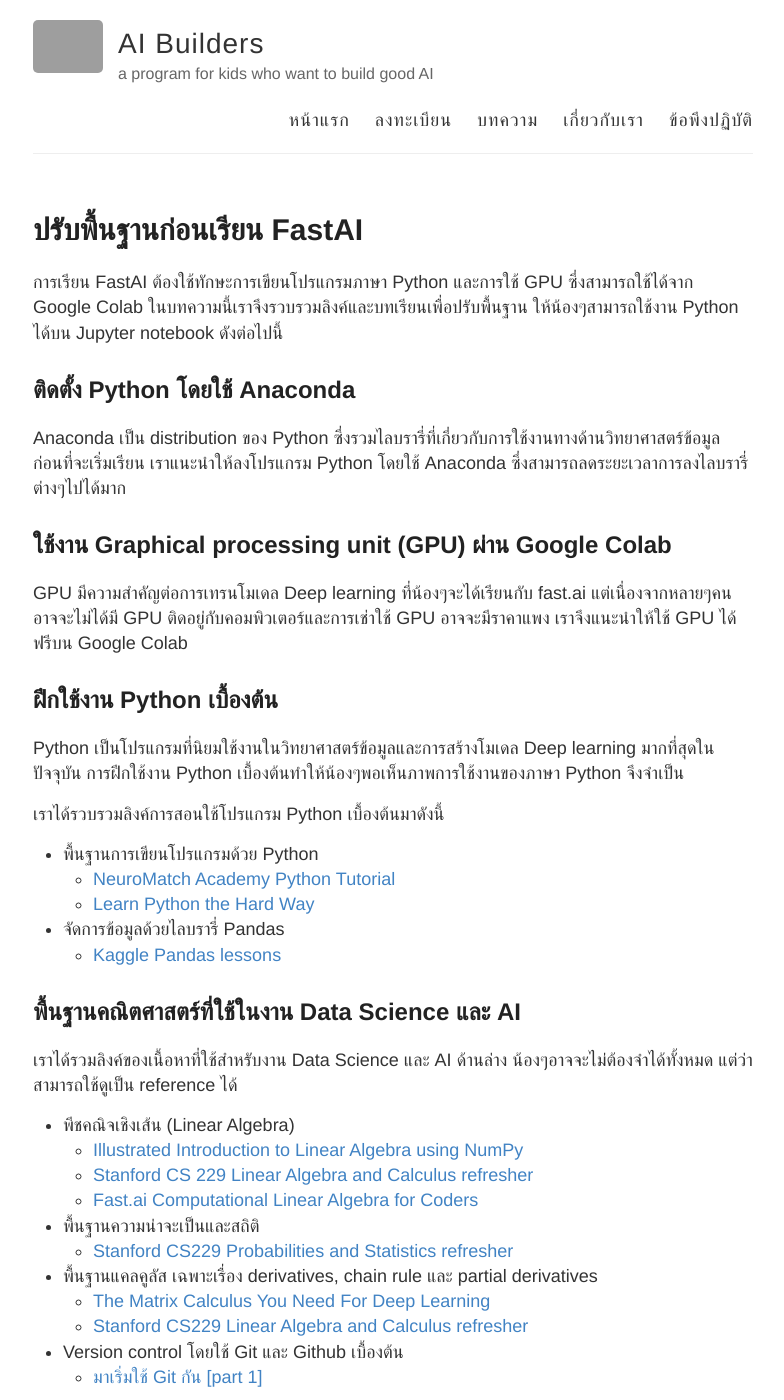
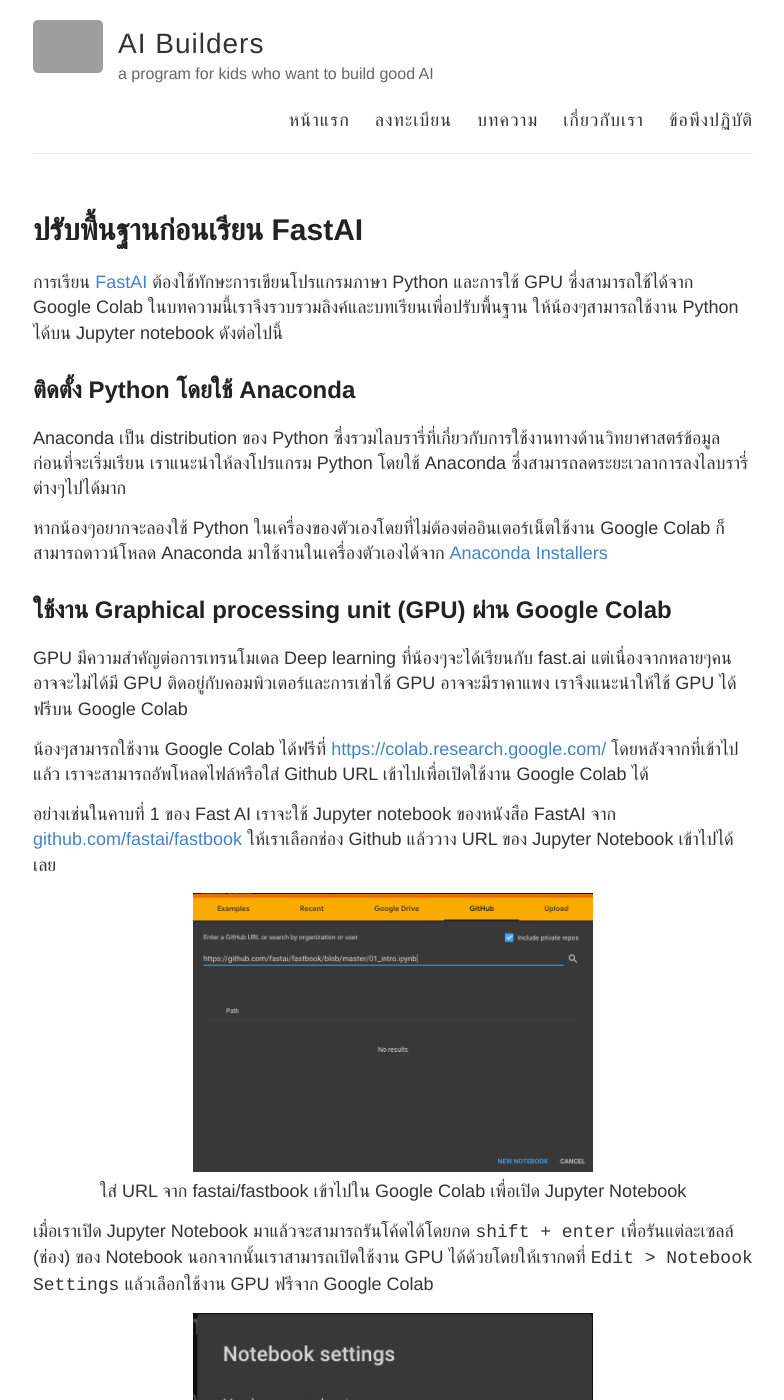
Before and after one commit to ai-builders/ai-builders.github.io, a Jekyll site: the page built from docs/_posts/2020-2-21-before-class.md, in a window 1280 px wide and 1400 px high. Shown: the whole window, without its empty margins (247-1031 px from the left). Built offline with Jekyll 4.4.1, drawn with Linux system fonts in a browser that asks for light colours; some of the changed text lies outside the part shown; grey boxes are pictures that could not be loaded.

Commit message:
Adding syllabus and update before class post

```diff
--- a/docs/_posts/2020-2-21-before-class.md
+++ b/docs/_posts/2020-2-21-before-class.md
@@ -3,7 +3,7 @@
 title: ปรับพื้นฐานก่อนเรียน FastAI
 ---
 
-การเรียน FastAI ต้องใช้ทักษะการเขียนโปรแกรมภาษา Python
+การเรียน [FastAI](https://course.fast.ai/) ต้องใช้ทักษะการเขียนโปรแกรมภาษา Python
 และการใช้ GPU ซึ่งสามารถใช้ได้จาก Google Colab ในบทความนี้เราจึงรวบรวมลิงค์และบทเรียนเพื่อปรับพื้นฐาน
 ให้น้องๆสามารถใช้งาน Python ได้บน Jupyter notebook ดังต่อไปนี้
 
@@ -13,10 +13,36 @@
 ก่อนที่จะเริ่มเรียน เราแนะนำให้ลงโปรแกรม Python โดยใช้
 Anaconda ซึ่งสามารถลดระยะเวลาการลงไลบรารี่ต่างๆไปได้มาก
 
+หากน้องๆอยากจะลองใช้ Python ในเครื่องของตัวเองโดยที่ไม่ต้องต่ออินเตอร์เน็ตใช้งาน Google Colab
+ก็สามารถดาวน์โหลด Anaconda มาใช้งานในเครื่องตัวเองได้จาก [Anaconda Installers](https://www.anaconda.com/products/individual)
+
 ## ใช้งาน Graphical processing unit (GPU) ผ่าน Google Colab
 
 GPU มีความสำคัญต่อการเทรนโมเดล Deep learning ที่น้องๆจะได้เรียนกับ fast.ai แต่เนื่องจากหลายๆคนอาจจะไม่ได้มี GPU
 ติดอยู่กับคอมพิวเตอร์และการเช่าใช้ GPU อาจจะมีราคาแพง เราจึงแนะนำให้ใช้ GPU ได้ฟรีบน Google Colab
+
+น้องๆสามารถใช้งาน Google Colab ได้ฟรีที่ [https://colab.research.google.com/](https://colab.research.google.com/)
+โดยหลังจากที่เข้าไปแล้ว เราจะสามารถอัพโหลดไฟล์หรือใส่ Github URL เข้าไปเพื่อเปิดใช้งาน Google Colab ได้
+
+อย่างเช่นในคาบที่ 1 ของ Fast AI เราจะใช้ Jupyter notebook ของหนังสือ FastAI จาก
+[github.com/fastai/fastbook](https://github.com/fastai/fastbook/) ให้เราเลือกช่อง Github แล้ววาง URL
+ของ Jupyter Notebook เข้าไปได้เลย
+
+<figure align="center">
+  <img src="{{ site.baseurl }}/images/colab-url.png" style="width: 400px;"/>
+  <figcaption>ใส่ URL จาก fastai/fastbook เข้าไปใน Google Colab เพื่อเปิด Jupyter Notebook</figcaption>
+</figure>
+
+เมื่อเราเปิด Jupyter Notebook มาแล้วจะสามารถรันโค้ดได้โดยกด `shift + enter` เพื่อรันแต่ละเซลล์ (ช่อง) ของ Notebook
+นอกจากนั้นเราสามารถเปิดใช้งาน GPU ได้ด้วยโดยให้เรากดที่ `Edit > Notebook Settings` แล้วเลือกใช้งาน GPU ฟรีจาก
+Google Colab
+
+<figure align="center">
+  <img src="{{ site.baseurl }}/images/select-gpu.png" style="width: 400px;"/>
+  <figcaption>เลือกใช้งาน GPU บน Google Colab (`Edit > Notebook Settings`)</figcaption>
+</figure>
+
+เพียงเท่านี้น้องๆก็จะสามารถรันโค้ดใน Lesson 1 ของ FastAI ได้โดยไม่ต้องมี GPU เป็นของตัวเอง
 
 ## ฝึกใช้งาน Python เบื้องต้น
 
```
Also changed, not shown: docs/_posts/2020-2-22-syllabus.md (added, +38 -0 lines), docs/code-of-conduct.md (+3 -3 lines), docs/images/colab-url.png (added), docs/images/select-gpu.png (added).
